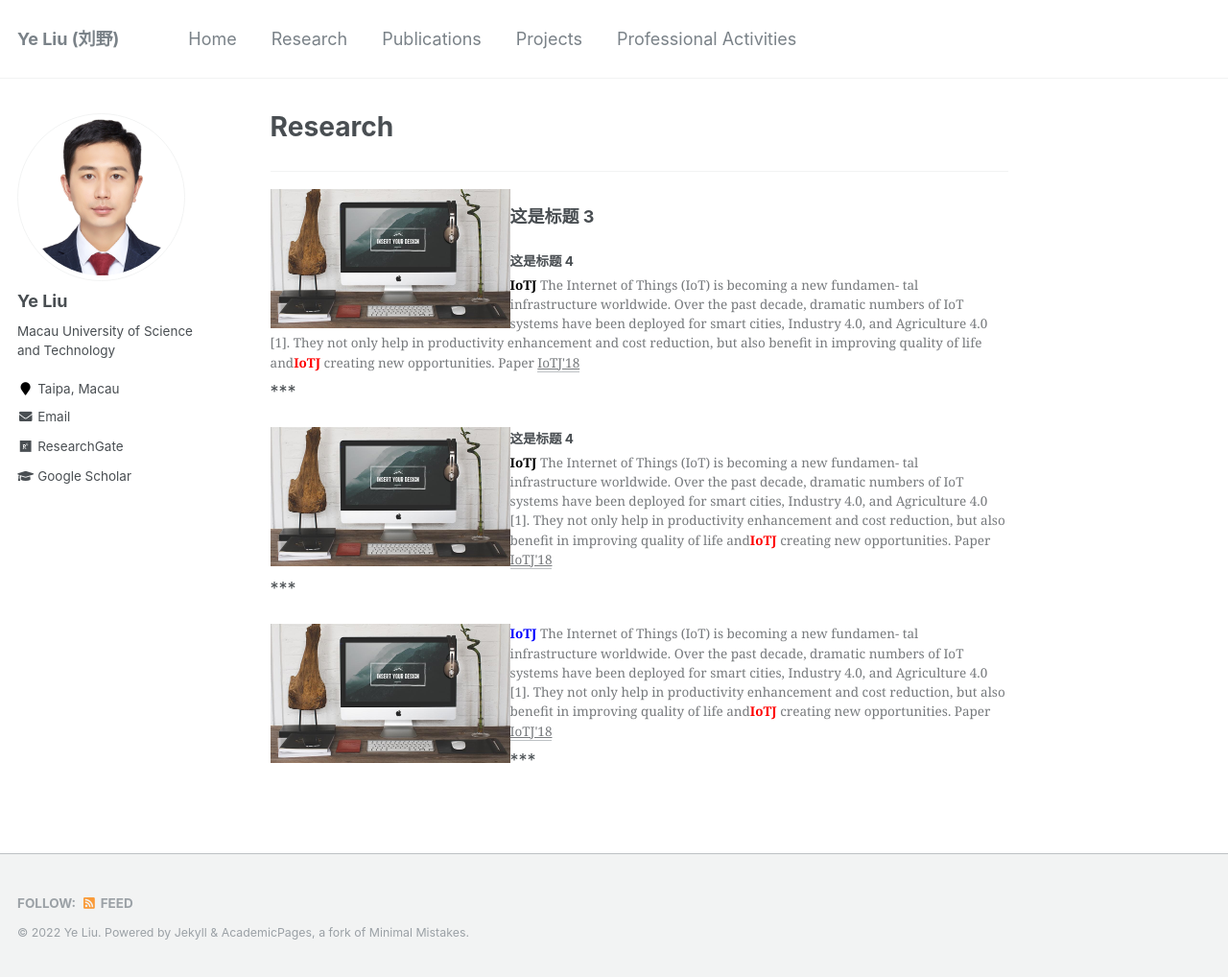
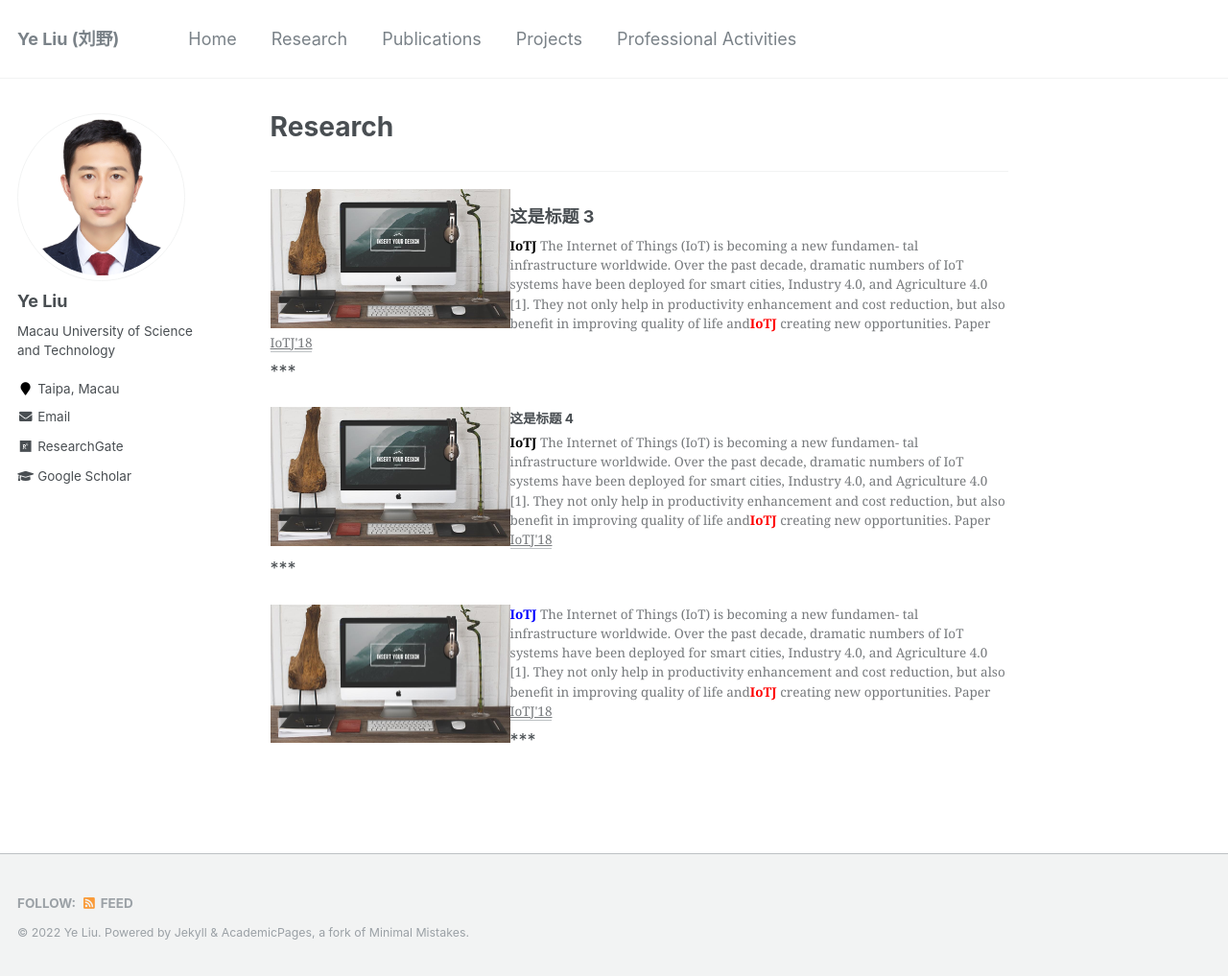
Before and after one commit to ChrisYe-Liu/chrisye-liu.github.io, a Jekyll site: the page built from _pages/research.md, in a window 1280 px wide and 1018 px high. Shown: the whole window at 96% size. Built offline with Jekyll 4.4.1, drawn with Linux system fonts in a browser that asks for light colours.

Commit message:
Update research.md

```diff
--- a/_pages/research.md
+++ b/_pages/research.md
@@ -10,7 +10,6 @@ author_profile: true
   <img src="/images/foo-bar-identity.jpg" alt=""
   style="float:left" width="250" height="187">
 <h3>这是标题 3</h3>
-<h4>这是标题 4</h4>
 <figcaption>
 <font  color=black ><b>IoTJ</b></font>
 The Internet of Things (IoT) is becoming a new fundamen- tal infrastructure worldwide. Over the past decade, dramatic numbers of IoT systems have been deployed for smart cities, Industry 4.0, and Agriculture 4.0 [1]. They not only help in productivity enhancement and cost reduction, but also benefit in improving quality of life and<font  color=red ><b>IoTJ</b></font> creating new opportunities. Paper <a href="https://www.runoob.com/" target="_blank">IoTJ'18</a></figcaption>
```
